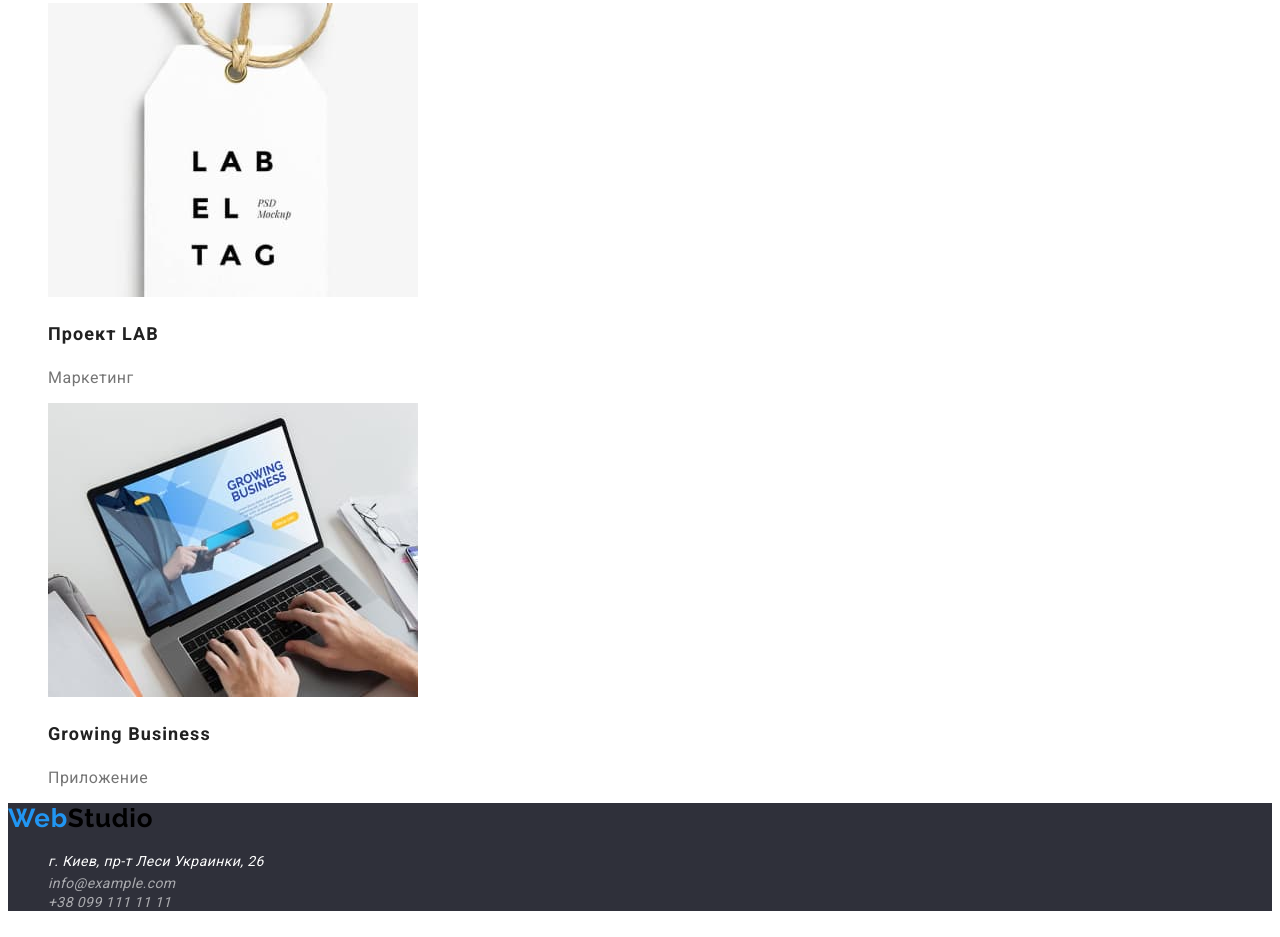
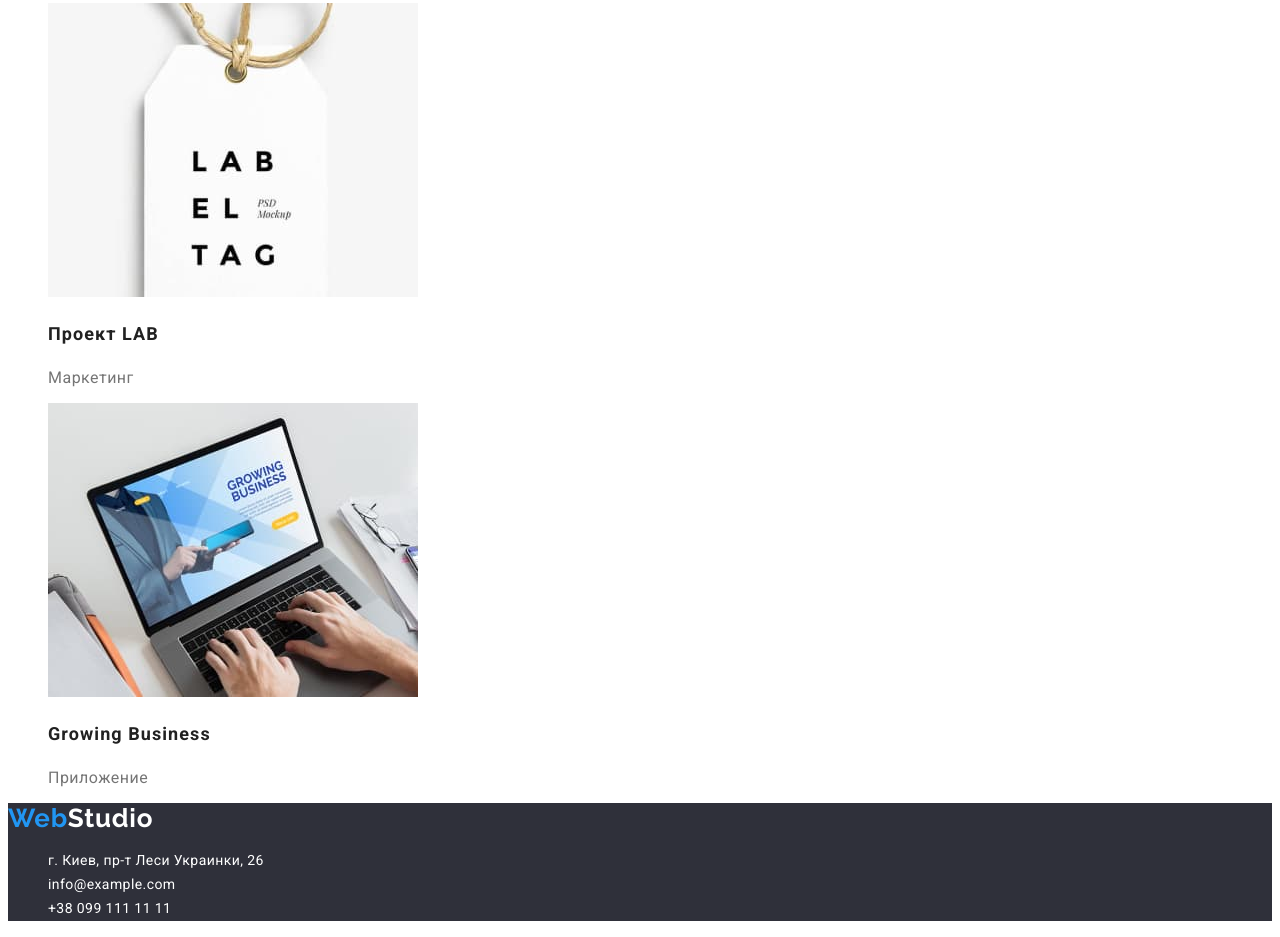
Before and after one commit to shevchenko-andrey/goit-markup-hw-02, a plain HTML site: page portfolio.html in a window 1280 px wide. Shown: the part 3146-4083 px from the top of the page. Drawn offline with Linux system fonts and the light colour scheme.

Commit message:
Меняет цвет логотипа в подвале
Убирает курсив у ссылок адреса

```diff
--- a/css/styles.css
+++ b/css/styles.css
@@ -18,7 +18,7 @@ body {
 /* =====================HEADER=======================*/
 .logo-link {
   font-family: var(--secondary-font);
-  font-weight: var(--master-font-weight);
+  font-weight: 400;
   font-size: 26px;
   line-height: 1, 19;
   letter-spacing: 0.03em;
@@ -123,19 +123,23 @@ body {
 .footer {
   background-color: #2f303a;
 }
-
-.location {
-  font-size: 14px;
-  line-height: 24px;
+.logo-footer {
+  font-family: Raleway;
+  font-style: normal;
+  font-weight: 700;
+  font-size: 26px;
+  line-height: 1, 19;
   letter-spacing: 0.03em;
   color: #ffffff;
 }
-
-.address-company {
+.address-company,
+.location {
+  font-weight: 400;
   font-size: 14px;
-  line-height: 1, 71;
+  font-style: normal;
+  line-height: 1.7;
   letter-spacing: 0.03em;
-  color: rgba(255, 255, 255, 0.6);
+  color: #ffffff;
 }
 
 .location:hover,
--- a/portfolio.html
+++ b/portfolio.html
@@ -167,10 +167,10 @@
     </main>
     <!--=======================================footer=======================================-->
     <footer class="footer">
-      <a class="logo-link link" href="./index.html">
+      <a class="logo-footer link" href="./index.html">
         <span class="logo-edd-color">Web</span>Studio</a
       >
-      <address>
+      <addres class="address" >
         <ul class="list">
           <li>
             <a
```
Also changed, not shown: index.html (+1 -1 lines).
